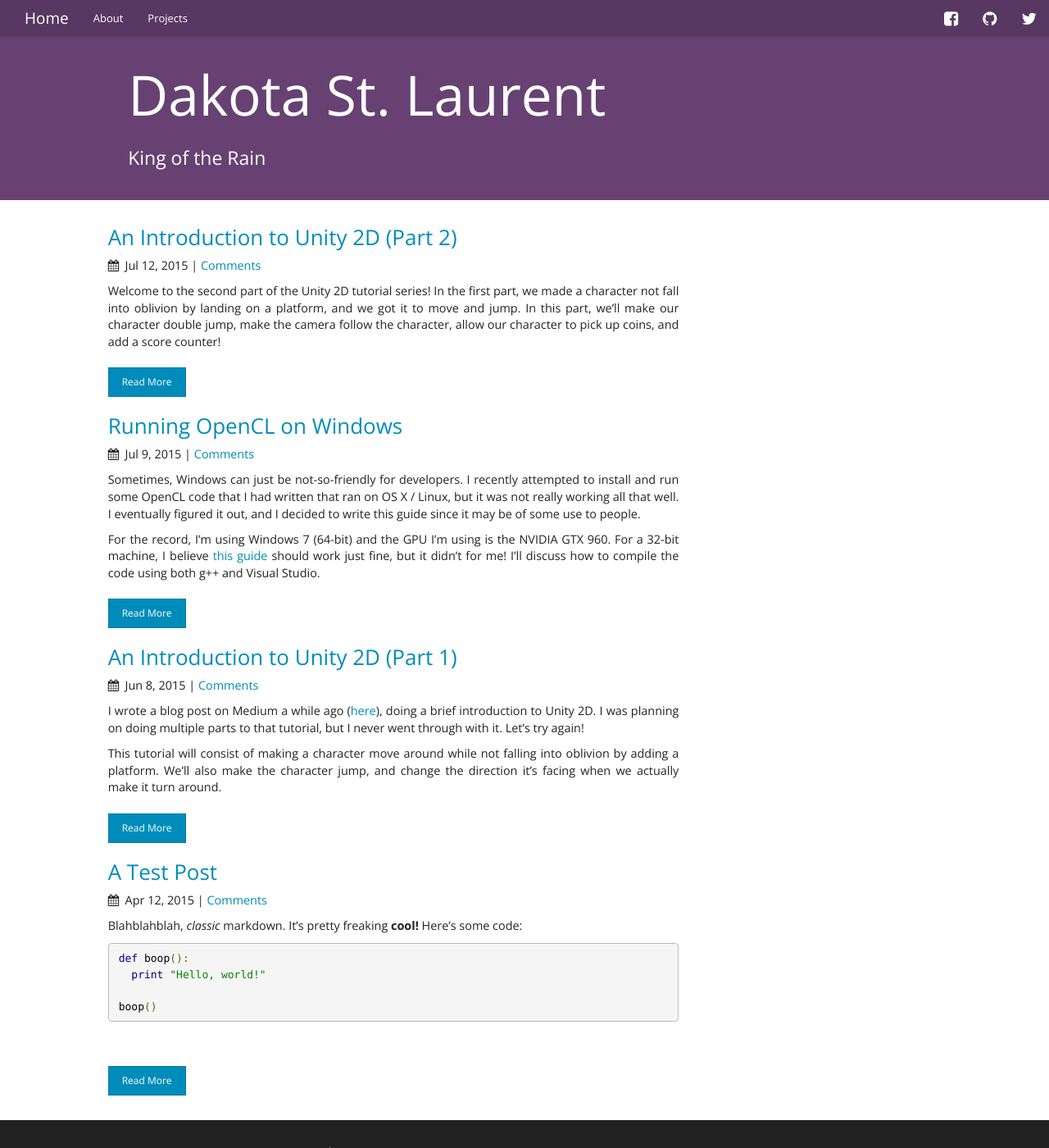
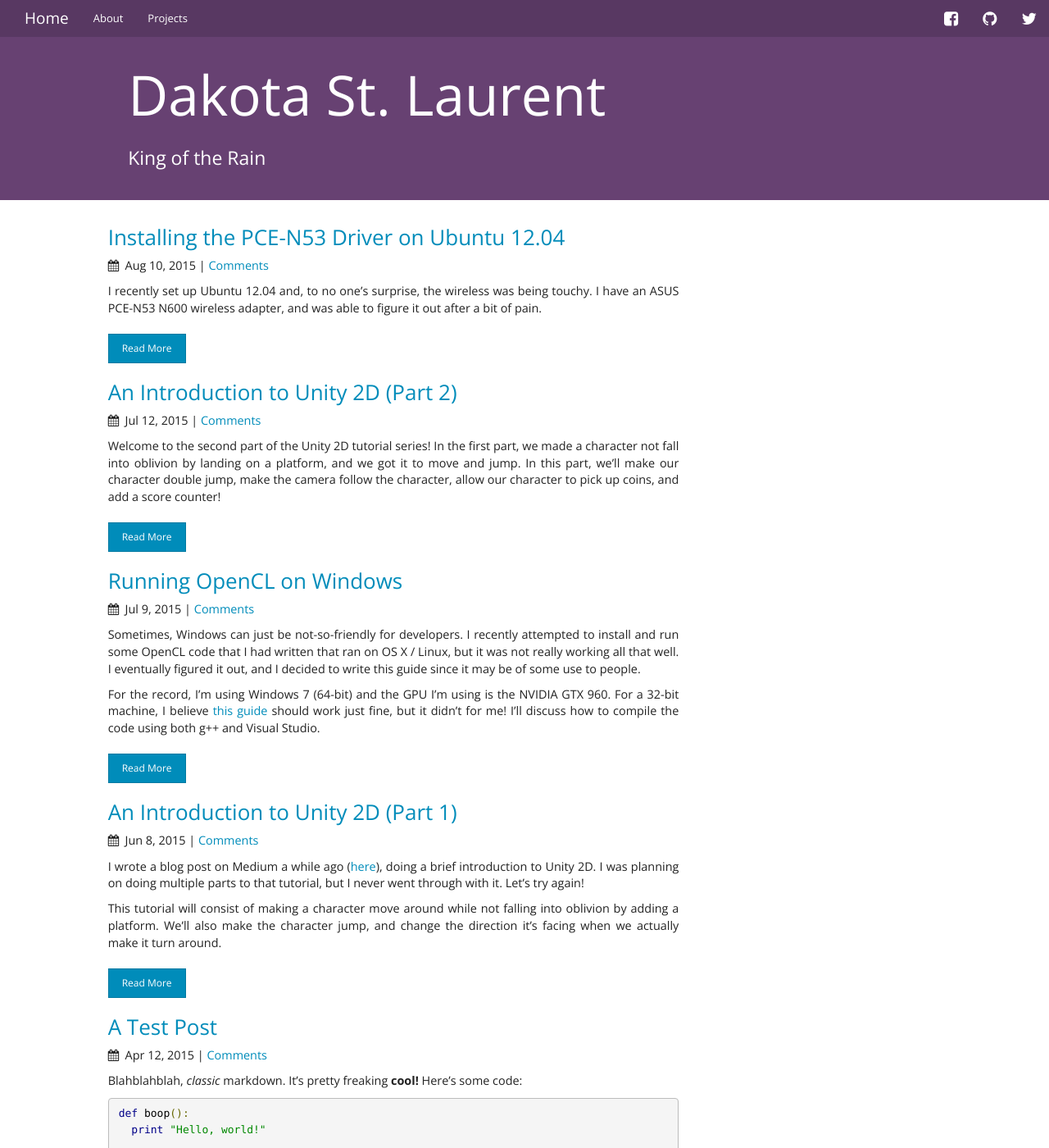
Before and after one commit to Theby/SaintDako.github.io, a Jekyll site: the page built from index.html, in a window 1280 px wide and 1400 px high. Shown: the whole window at 82% size. Built offline with Jekyll 4.4.1, drawn with Linux system fonts in a browser that asks for light colours; nearby versions of some CDN libraries; some of the changed text lies outside the part shown.

Commit message:
added PCE-N53 Ubuntu setup guide

```diff
--- a/_posts/2014-09-09-example.markdown
+++ b/_posts/2014-09-09-example.markdown
@@ -13,8 +13,8 @@ def boop():
 
 boop()
 {% endhighlight %}
+<!-- more -->
 
-<!-- more -->
 Here's a [link to my GitHub][my-github]. Below's a picture of some friends and I recreating The Last Supper:
 
 ![The Last Supper](http://i.imgur.com/6KaTnOO.jpg "The Last Supper")
--- /dev/null
+++ b/_posts/2015-08-10-pcen53Ubuntu.markdown
@@ -0,0 +1,43 @@
+---
+layout: post
+title:  "Installing the PCE-N53 Driver on Ubuntu 12.04"
+date:   2015-08-10 23:00:00
+categories: ubuntu wireless
+comments: true
+---
+
+I recently set up Ubuntu 12.04 and, to no one's surprise, the wireless was being touchy. I have an ASUS PCE-N53 N600 wireless adapter, and was able to figure it out after a bit of pain.
+<!-- more -->
+
+## Prerequisites
+You need `make`, `gcc`, `build-essentials`, `linux-headers-generic`, and maybe `g++`.
+
+## Installing the driver
+Run the following code:
+
+{% highlight bash %}
+wget http://dlcdnet.asus.com/pub/ASUS/wireless/PCE-N53/Linux_PCE_N53_1008.zip
+unzip Linux_PCE_N53_1008.zip
+cd Linux
+
+tar -jxvf DPO_GPL_RT5592STA_LinuxSTA_v2.6.0.0_20120326.tar.bz2
+cd DPO_GPL_RT5592STA_LinuxSTA_v2.6.0.0_20120326
+
+wget http://gridlox.net/diff/rt5592sta_fix_64bit_3.8.patch
+patch -p1 < rt5592sta_fix_64bit_3.8.patch
+
+make  # this might fail!
+
+sudo make install
+modprobe rt5592sta
+{% endhighlight %}
+
+This will:
+
+1. Download the driver and unzip
+2. Untar the insides (yummy)
+3. Download a patch for the driver and patch it
+4. Recompile and install the driver
+5. Activate the wireless adapter
+
+If the `make` command fails, that's okay, just run the rest of the commands and it should work!
```
